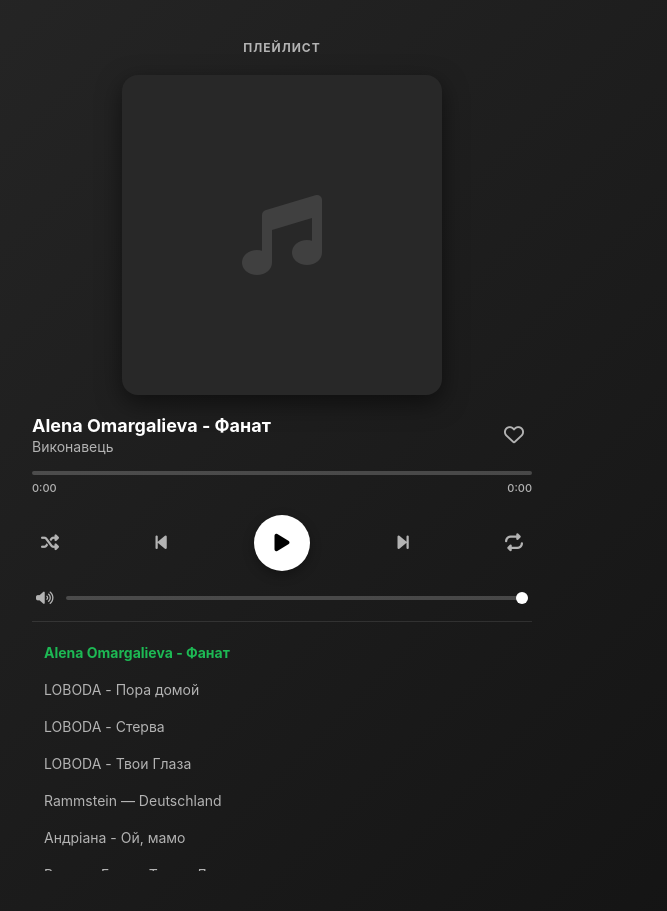
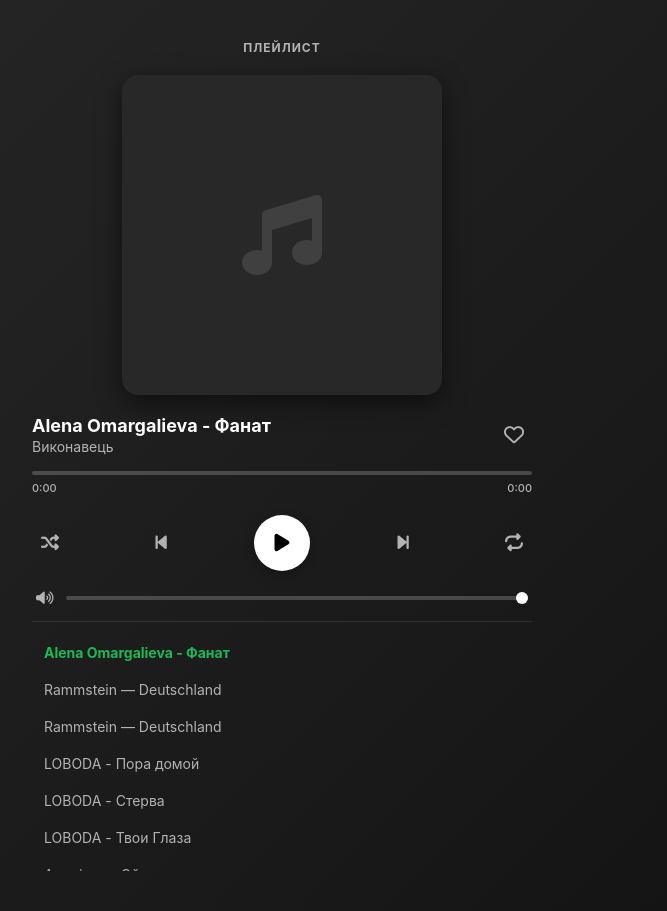
Before and after one commit to SanyaD287/my-player, a plain HTML site: page index.html in a window 1280 px wide. Shown: the whole page, without its empty margins (358-1025 px from the left). Drawn offline with Linux system fonts and the light colour scheme.

Commit message:
Update index.html

```diff
--- a/index.html
+++ b/index.html
@@ -34,7 +34,7 @@
             padding: 0;
         }
 
-    /* БАЗОВІ СТИЛІ (Мобільний вигляд за замовчуванням) */
+        /* Мобільний вигляд за замовчуванням */
         .spotify-player {
             width: 100%;
             max-width: 380px;
@@ -241,7 +241,7 @@
             font-weight: 700;
         }
 
-    /* АДАПТИВ ДЛЯ ПК (Якщо екран ширший за 768px) */
+        /* Вигляд на ПК (екран > 768px) */
         @media (min-width: 768px) {
             .spotify-player {
                 max-width: 100vw;
@@ -277,12 +277,10 @@
     <div class="spotify-player">
         <div class="header-title">Плейлист</div>
 
-        <!-- Обкладинка -->
         <div class="cover-art-wrapper">
             <i class="fa-solid fa-music"></i>
         </div>
 
-        <!-- Інформація про трек -->
         <div class="track-info">
             <div class="track-details">
                 <div class="track-name" id="current-title">Назва треку</div>
@@ -293,7 +291,6 @@
 
         <audio id="audio"></audio>
 
-        <!-- Прогрес-бар перемотки -->
         <div class="progress-wrapper">
             <div class="progress-container" id="progress-container">
                 <div class="progress-bar" id="progress-bar"></div>
@@ -304,7 +301,6 @@
             </div>
         </div>
 
-        <!-- Кнопки керування у стилі Spotify -->
         <div class="controls">
             <button class="btn-icon" id="shuffle-btn"><i class="fa-solid fa-shuffle"></i></button>
             <button class="btn-icon" id="prev-btn"><i class="fa-solid fa-backward-step"></i></button>
@@ -313,18 +309,18 @@
             <button class="btn-icon" id="repeat-btn"><i class="fa-solid fa-repeat"></i></button>
         </div>
 
-        <!-- Слайдер гучності -->
         <div class="volume-wrapper">
             <i class="fa-solid fa-volume-high" id="volume-icon"></i>
             <input type="range" class="volume-slider" id="volume-slider" min="0" max="1" step="0.01" value="1">
         </div>
 
-        <!-- Список відтворення -->
         <ul id="playlist"></ul>
     </div>
 
     <script>
         const songs = [
+            { name: "Rammstein — Deutschland", file: "2.mp3" },
+            { name: "Нікіта Кисельов — Крила Лелеки", file: "1.mp3" },
             { name: "Rammstein — Deutschland", file: "2.mp3" },
             { name: "Нікіта Кисельов — Крила Лелеки", file: "1.mp3" },
             { name: "Alena Omargalieva - Фанат", file: "3.mp3" },
@@ -335,9 +331,17 @@
             { name: "Андріана - Ой, мамо", file: "8.mp3" },
         ];
 
-    // Функція сортування: A-Z (латиниця) -> А-Я (кирилиця)
+        // Сортування за НАЗВОЮ ПІСНІ (ігноруючи виконавця перед тире)
         songs.sort((a, b) => {
-        return a.name.localeCompare(b.name, ['en', 'uk', 'ru'], { sensitivity: 'base' });
+            const getTrackName = (fullName) => {
+                const parts = fullName.split('—');
+                return parts.length > 1 ? parts[1].trim() : fullName.trim();
+            };
+
+            const nameA = getTrackName(a.name);
+            const nameB = getTrackName(b.name);
+
+            return nameA.localeCompare(nameB, ['en', 'uk', 'ru'], { sensitivity: 'base' });
         });
 
         const playlist = document.getElementById('playlist');
@@ -462,7 +466,6 @@
             }
         });
 
-    // Відображення вже відсортованого списку
         songs.forEach((song, index) => {
             const li = document.createElement('li');
             li.textContent = song.name;
```
Lines whose indentation alone changed are shown as unchanged.
